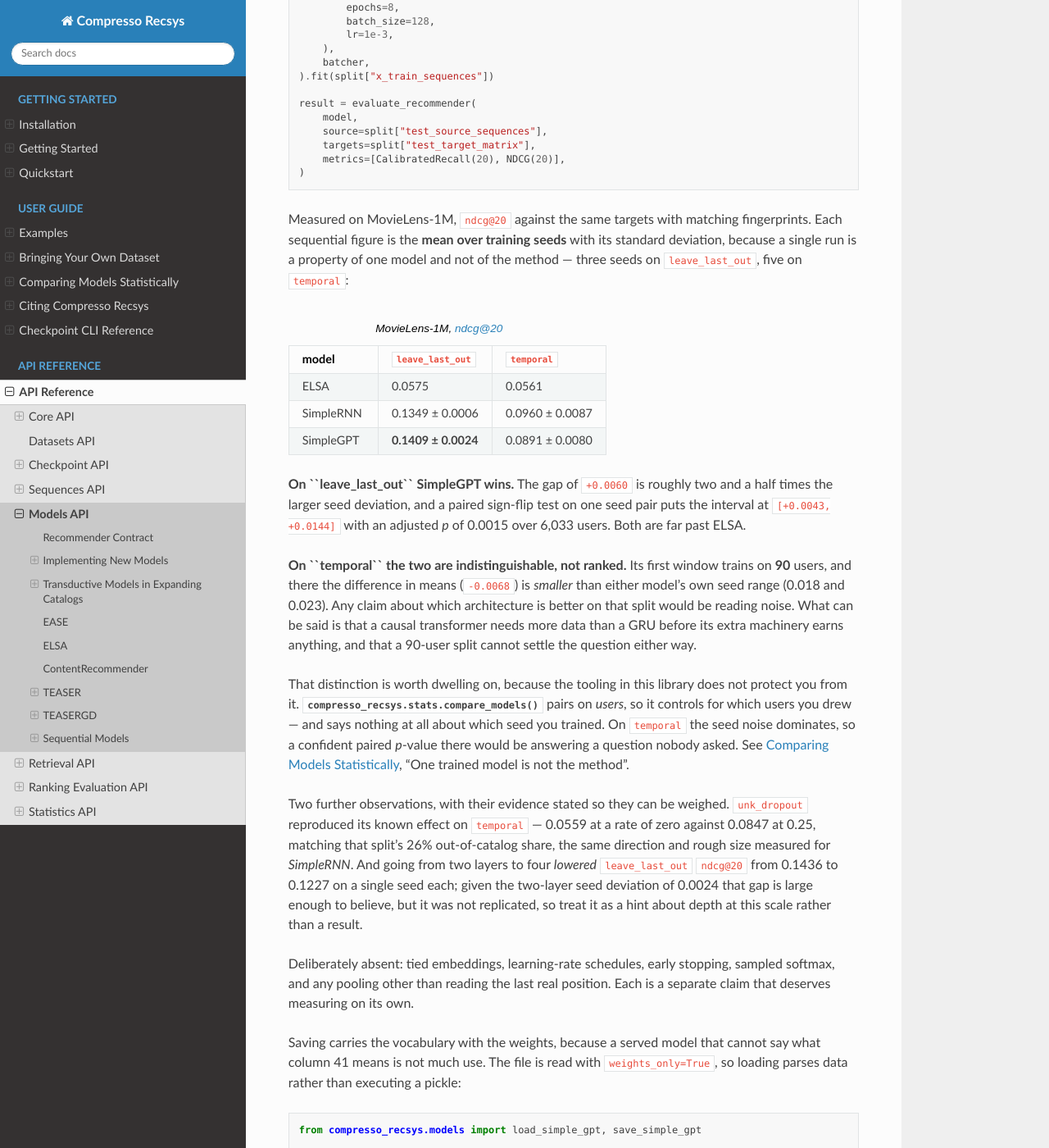
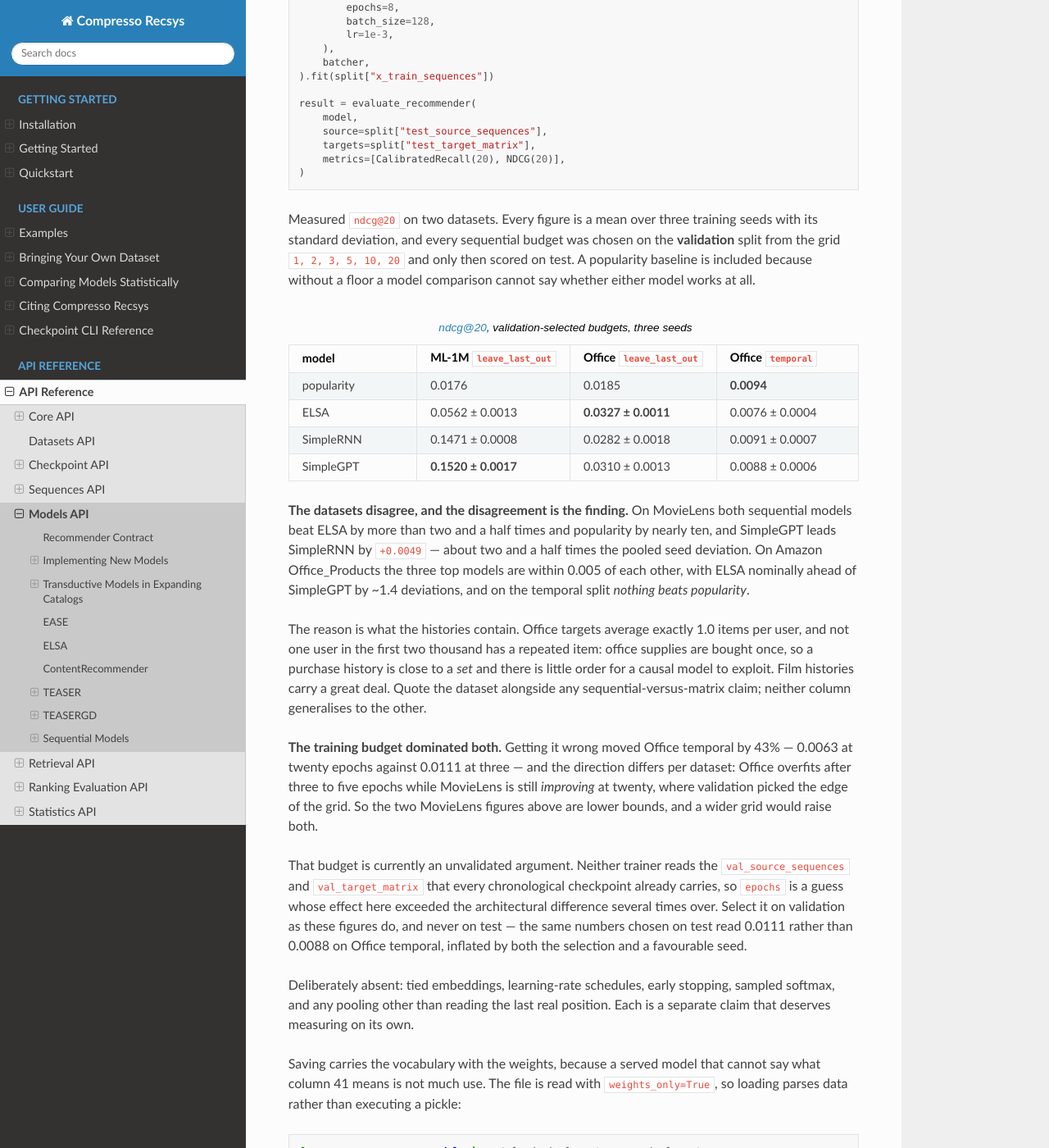
Before and after one commit to zombak79/compresso-recsys, a Sphinx documentation site: the page built from docs/source/api/models.rst, in a window 1280 px wide and 1400 px high, scrolled down 19185 px. Shown: the whole window at 82% size. Built offline with Sphinx 7.4.7 and the Read the Docs theme 3.1.0, drawn with Linux system fonts in a browser that asks for light colours.

Commit message:
Report validation-selected numbers, and gather before scoring in SimpleRNN
The published SimpleGPT-versus-SimpleRNN figures were measured at a fixed eight
epochs, a budget nobody had checked. Selecting it on the validation split that
every chronological checkpoint already ships moves both models up on
MovieLens-1M -- 0.1520 against 0.1409 for SimpleGPT, 0.1471 against 0.1349 for
SimpleRNN -- and narrows the gap to +0.0049. The ordering survives at about two
and a half seed deviations, so the claim stands; the magnitudes did not.

Adding a second dataset shows why one was not enough. On Amazon Office_Products
the three models land within 0.005 of each other, and on its temporal split
nothing beats a popularity baseline. Office targets average exactly 1.0 items
per user with no repeats in the first two thousand: a purchase history is nearly
a set, so there is little order for a causal model to exploit. Both tables now
carry a popularity floor, because without one a model comparison cannot say
whether either model works at all.

Two cautions go in the docs with the numbers. Validation picked the top of the
grid on MovieLens with both curves still rising, so those figures are lower
bounds. And the budget mattered more than the architecture -- 43% on Office
temporal, against a fixed guess in the trainers -- which is the argument for
teaching them to read the validation split they are already handed.

Also apply the gather-before-score fix to SimpleRNN._train_step, which had the
same defect SimpleGPT did: scoring every position through an n_items-wide head
and then indexing, 3.46 GB at batch 128 on a 34k-item catalog against 0.16 GB.
Equivalent to float32 rounding, and pinned by a test that counts the rows the
head actually sees -- verified against the reverted order rather than assumed.

```diff
--- a/docs/source/api/models.rst
+++ b/docs/source/api/models.rst
@@ -902,56 +902,64 @@ read.
        metrics=[CalibratedRecall(20), NDCG(20)],
    )
 
-Measured on MovieLens-1M, ``ndcg@20`` against the same targets with matching
-fingerprints. Each sequential figure is the **mean over training seeds** with its
-standard deviation, because a single run is a property of one model and not of the
-method — three seeds on ``leave_last_out``, five on ``temporal``:
+Measured ``ndcg@20`` on two datasets. Every figure is a mean over three
+training seeds with its standard deviation, and every sequential budget was
+chosen on the **validation** split from the grid ``1, 2, 3, 5, 10, 20`` and only
+then scored on test. A popularity baseline is included because without a floor a
+model comparison cannot say whether either model works at all.
 
-.. list-table:: MovieLens-1M, ndcg@20
+.. list-table:: ndcg@20, validation-selected budgets, three seeds
    :header-rows: 1
-   :widths: 22 28 28
+   :widths: 20 22 22 22
 
    * - model
-     - ``leave_last_out``
-     - ``temporal``
+     - ML-1M ``leave_last_out``
+     - Office ``leave_last_out``
+     - Office ``temporal``
+   * - popularity
+     - 0.0176
+     - 0.0185
+     - **0.0094**
    * - ELSA
-     - 0.0575
-     - 0.0561
+     - 0.0562 ± 0.0013
+     - **0.0327 ± 0.0011**
+     - 0.0076 ± 0.0004
    * - SimpleRNN
-     - 0.1349 ± 0.0006
-     - 0.0960 ± 0.0087
+     - 0.1471 ± 0.0008
+     - 0.0282 ± 0.0018
+     - 0.0091 ± 0.0007
    * - SimpleGPT
-     - **0.1409 ± 0.0024**
-     - 0.0891 ± 0.0080
+     - **0.1520 ± 0.0017**
+     - 0.0310 ± 0.0013
+     - 0.0088 ± 0.0006
 
-**On ``leave_last_out`` SimpleGPT wins.** The gap of ``+0.0060`` is roughly two
-and a half times the larger seed deviation, and a paired sign-flip test on one
-seed pair puts the interval at ``[+0.0043, +0.0144]`` with an adjusted *p* of
-0.0015 over 6,033 users. Both are far past ELSA.
+**The datasets disagree, and the disagreement is the finding.** On MovieLens both
+sequential models beat ELSA by more than two and a half times and popularity by
+nearly ten, and SimpleGPT leads SimpleRNN by ``+0.0049`` — about two and a half
+times the pooled seed deviation. On Amazon Office_Products the three top models
+are within 0.005 of each other, with ELSA nominally ahead of SimpleGPT by ~1.4
+deviations, and on the temporal split *nothing beats popularity*.
 
-**On ``temporal`` the two are indistinguishable, not ranked.** Its first window
-trains on **90** users, and there the difference in means (``-0.0068``) is
-*smaller* than either model's own seed range (0.018 and 0.023). Any claim about
-which architecture is better on that split would be reading noise. What can be
-said is that a causal transformer needs more data than a GRU before its extra
-machinery earns anything, and that a 90-user split cannot settle the question
-either way.
+The reason is what the histories contain. Office targets average exactly 1.0
+items per user, and not one user in the first two thousand has a repeated item:
+office supplies are bought once, so a purchase history is close to a *set* and
+there is little order for a causal model to exploit. Film histories carry a great
+deal. Quote the dataset alongside any sequential-versus-matrix claim; neither
+column generalises to the other.
 
-That distinction is worth dwelling on, because the tooling in this library does
-not protect you from it. :func:`compresso_recsys.stats.compare_models` pairs on
-*users*, so it controls for which users you drew — and says nothing at all about
-which seed you trained. On ``temporal`` the seed noise dominates, so a confident
-paired *p*-value there would be answering a question nobody asked. See
-:doc:`../statistical-comparison`, "One trained model is not the method".
+**The training budget dominated both.** Getting it wrong moved Office temporal by
+43% — 0.0063 at twenty epochs against 0.0111 at three — and the direction differs
+per dataset: Office overfits after three to five epochs while MovieLens is still
+*improving* at twenty, where validation picked the edge of the grid. So the two
+MovieLens figures above are lower bounds, and a wider grid would raise both.
 
-Two further observations, with their evidence stated so they can be weighed.
-``unk_dropout`` reproduced its known effect on ``temporal`` — 0.0559 at a rate of
-zero against 0.0847 at 0.25, matching that split's 26% out-of-catalog share, the
-same direction and rough size measured for `SimpleRNN`. And going from two layers
-to four *lowered* ``leave_last_out`` ``ndcg@20`` from 0.1436 to 0.1227 on a single
-seed each; given the two-layer seed deviation of 0.0024 that gap is large enough
-to believe, but it was not replicated, so treat it as a hint about depth at this
-scale rather than a result.
+That budget is currently an unvalidated argument. Neither trainer reads the
+``val_source_sequences`` and ``val_target_matrix`` that every chronological
+checkpoint already carries, so ``epochs`` is a guess whose effect here exceeded
+the architectural difference several times over. Select it on validation as these
+figures do, and never on test — the same numbers chosen on test read 0.0111
+rather than 0.0088 on Office temporal, inflated by both the selection and a
+favourable seed.
 
 Deliberately absent: tied embeddings, learning-rate schedules, early stopping,
 sampled softmax, and any pooling other than reading the last real position. Each
```
Also changed, not shown: CHANGELOG.md (+23 -10 lines), 2 other files.
